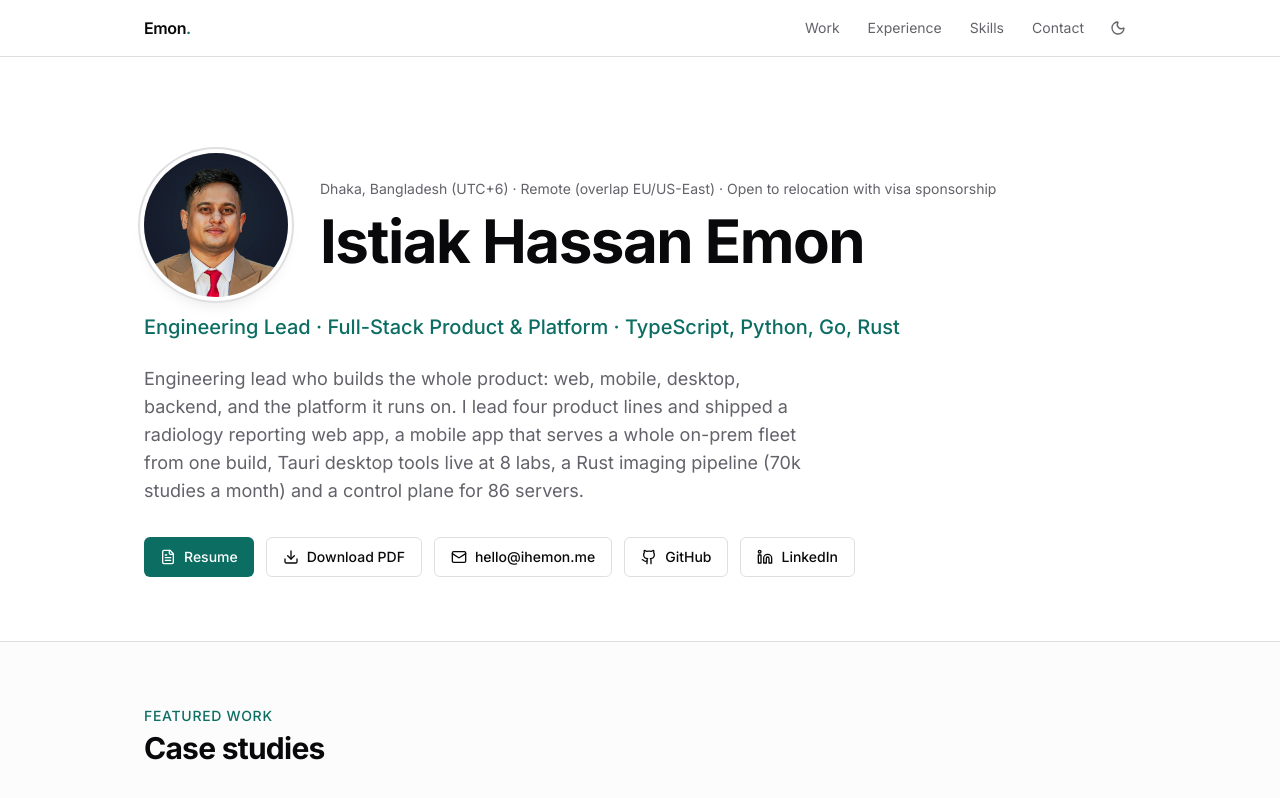
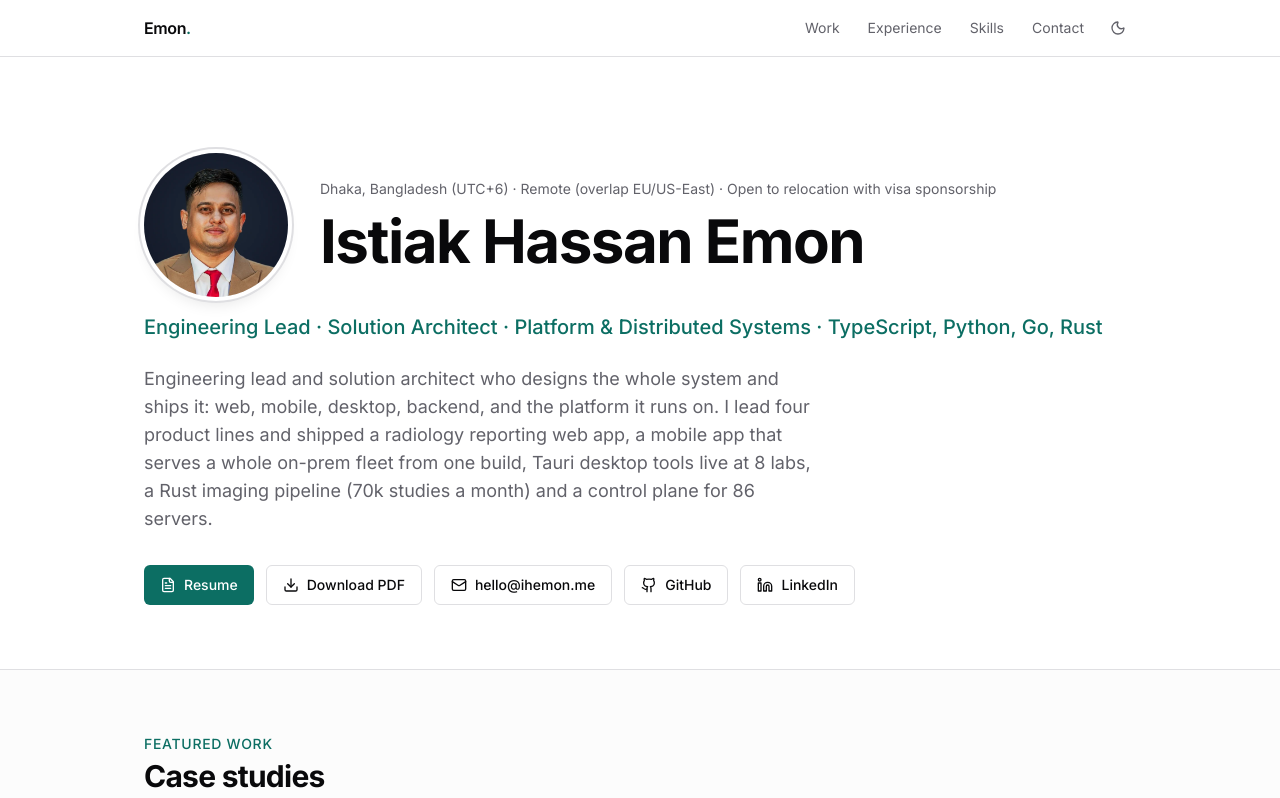
Before and after one commit to emon5122/emon5122.github.io, a Next.js app: page / in a window 1280 px wide. Shown: the top 798 px of the page. Built offline with nearby package versions, Linux system fonts and the light colour scheme.

Commit message:
feat: headline and summary add Solution Architect

```diff
--- a/src/content/profile.ts
+++ b/src/content/profile.ts
@@ -48,9 +48,9 @@ export const site = {
     name: "Istiak Hassan Emon",
     shortName: "Emon",
     headline:
-        "Engineering Lead · Full-Stack Product & Platform · TypeScript, Python, Go, Rust",
+        "Engineering Lead · Solution Architect · Platform & Distributed Systems · TypeScript, Python, Go, Rust",
     summary:
-        "Engineering lead who builds the whole product: web, mobile, desktop, backend, and the platform it runs on. I lead four product lines and shipped a radiology reporting web app, a mobile app that serves a whole on-prem fleet from one build, Tauri desktop tools live at 8 labs, a Rust imaging pipeline (70k studies a month) and a control plane for 86 servers.",
+        "Engineering lead and solution architect who designs the whole system and ships it: web, mobile, desktop, backend, and the platform it runs on. I lead four product lines and shipped a radiology reporting web app, a mobile app that serves a whole on-prem fleet from one build, Tauri desktop tools live at 8 labs, a Rust imaging pipeline (70k studies a month) and a control plane for 86 servers.",
     description:
         "Engineering lead who builds whole products: React/Next.js web, Expo mobile, Tauri desktop, Python/Go/Rust backends, and the Kubernetes platform under them.",
     location:
```
